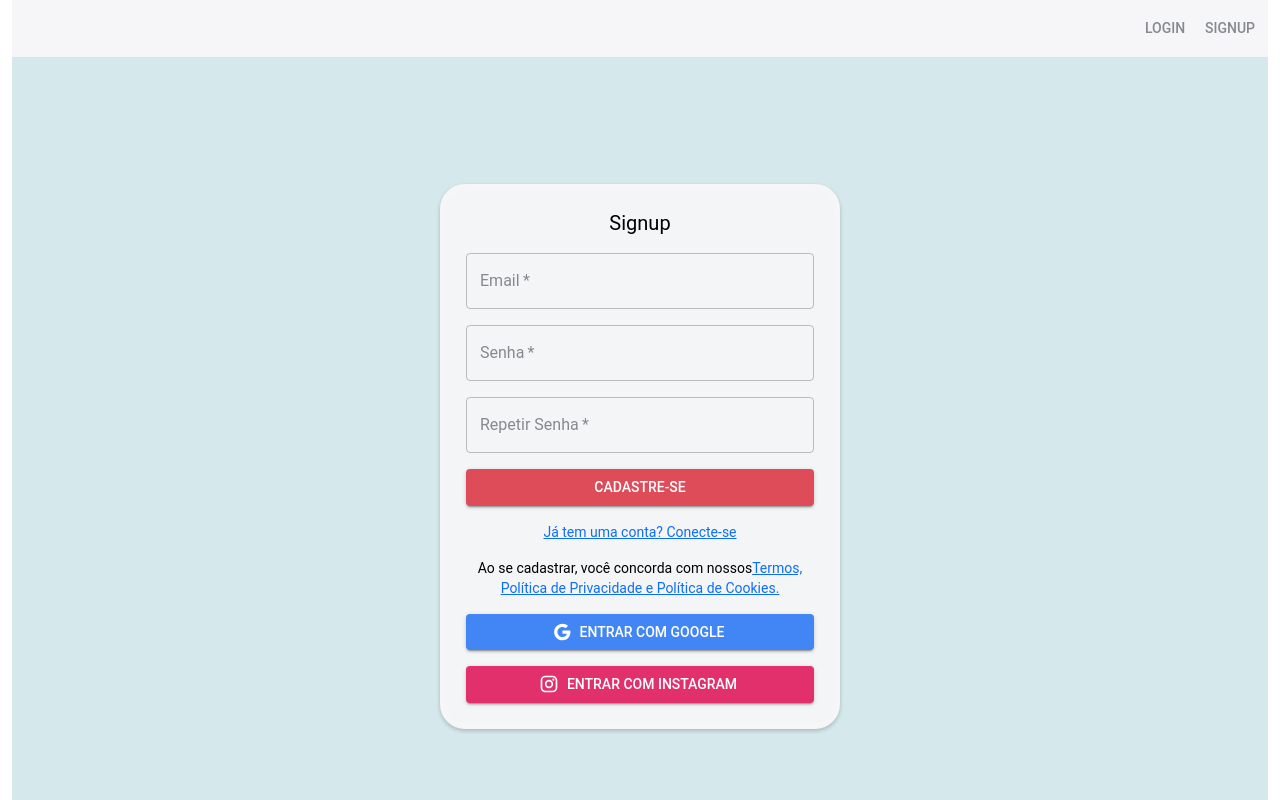
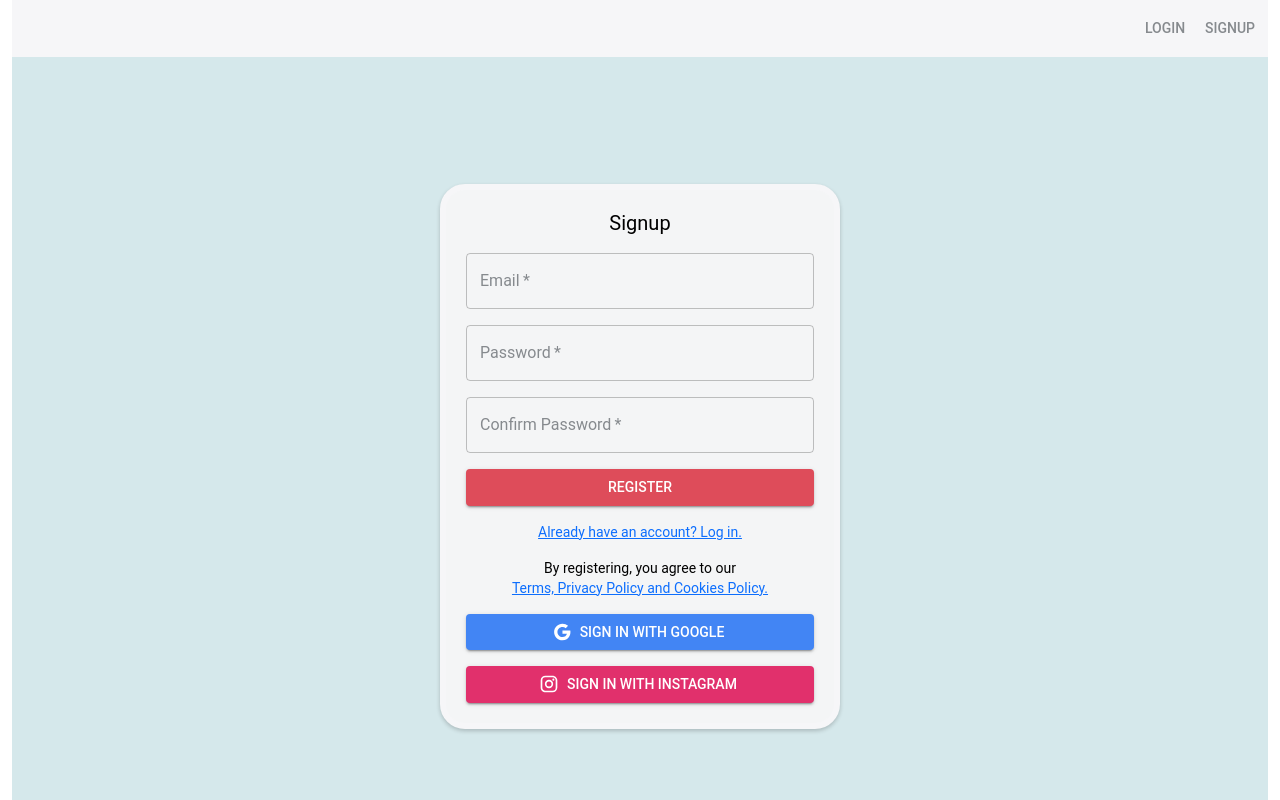
Before and after one commit to nestorjunior/list.me, a React (Vite) app: page /signup in a window 1280 px wide. Shown: the top 800 px of the page. Built offline with nearby package versions, Linux system fonts and the light colour scheme.

Commit message:
refactor: component login

```diff
--- a/src/components/Login/index.tsx
+++ b/src/components/Login/index.tsx
@@ -1,192 +1,97 @@
 import React, { FormEvent, useState } from 'react';
-import { Box, Button, TextField, Typography, IconButton } from '@mui/material';
-import { useTheme } from '@mui/material/styles';
+import { Box, Button, TextField, Typography } from '@mui/material';
 import { Google as GoogleIcon, Instagram as InstagramIcon } from '@mui/icons-material';
 
-import {
-	LoginFormContainer,
-	LoginFormStyled,
-} from './styles'
+export function Login () {
+  const [email, setEmail] = useState<string>('');
+  const [password, setPassword] = useState<string>('');
+  const [error, setError] = useState<string>('');
 
-export function Login () {
-  // const [email, setEmail] = useState<string>('');
-  // const [password, setPassword] = useState<string>('');
-  // const [error, setError] = useState<string>('');
+  const handleSubmit = async (event: FormEvent<HTMLFormElement>) => {
+    event.preventDefault();
+    if (!validateEmail(email)) {
+      setError('Invalid email');
+      return;
+    }
 
-  // const handleSubmit = async (event: FormEvent<HTMLFormElement>) => {
-  //   event.preventDefault();
-  //   if (!validateEmail(email)) {
-  //     setError('Invalid email');
-  //     return;
-  //   }
+    if (!validatePassword(password)) {
+      setError('Password must be at least 6 characters long');
+      return;
+    }
 
-  //   if (!validatePassword(password)) {
-  //     setError('Password must be at least 6 characters long');
-  //     return;
-  //   }
+    setError('');
 
-  //   setError('');
+    try {
+      const token = await authenticateUser(email, password);
+      localStorage.setItem('token', token);
+      window.location.href = '/';
+    } catch (error) {
+      console.error('Error authenticating:', error);
+      setError('Check your credentials and try again');
+    }
+  };
 
-  //   try {
-  //     const token = await authenticateUser(email, password);
-  //     localStorage.setItem('token', token);
-  //     window.location.href = '/';
-  //   } catch (error) {
-  //     console.error('Error authenticating:', error);
-  //     setError('Check your credentials and try again');
-  //   }
-  // };
+  const validateEmail = (email: string): boolean => {
+    const emailRegex = /^[^\s@]+@[^\s@]+\.[^\s@]+$/;
+    return emailRegex.test(email);
+  };
 
-  // const validateEmail = (email: string): boolean => {
-  //   const emailRegex = /^[^\s@]+@[^\s@]+\.[^\s@]+$/;
-  //   return emailRegex.test(email);
-  // };
+  const validatePassword = (password: string): boolean => {
+    return password.length >= 6;
+  };
 
-  // const validatePassword = (password: string): boolean => {
-  //   return password.length >= 6;
-  // };
+  const authenticateUser = async (
+    email: string,
+    password: string
+  ): Promise<string> => {
+    const url =
+      'https://identitytoolkit.googleapis.com/v1/accounts:signInWithPassword?key=AIzaSyD3qEBHWnUAwir0xQ2B9NztF7TIeOSLjPU';
 
-  // const authenticateUser = async (
-  //   email: string,
-  //   password: string
-  // ): Promise<string> => {
-  //   const url =
-  //     'https://identitytoolkit.googleapis.com/v1/accounts:signInWithPassword?key=AIzaSyD3qEBHWnUAwir0xQ2B9NztF7TIeOSLjPU';
+    const response = await fetch(url, {
+      method: 'POST',
+      headers: {
+        'Content-Type': 'application/json',
+      },
+      body: JSON.stringify({
+        email,
+        password,
+        returnSecureToken: true,
+      }),
+    });
 
-  //   const response = await fetch(url, {
-  //     method: 'POST',
-  //     headers: {
-  //       'Content-Type': 'application/json',
-  //     },
-  //     body: JSON.stringify({
-  //       email,
-  //       password,
-  //       returnSecureToken: true,
-  //     }),
-  //   });
+    if (!response.ok) {
+      console.log(response);
+      throw new Error('Authentication error');
+    }
 
-  //   if (!response.ok) {
-  //     console.log(response);
-  //     throw new Error('Authentication error');
-  //   }
-
-  //   const data = await response.json();
-  //   return data.idToken;
-  // };
+    const data = await response.json();
+    return data.idToken;
+  };
 
   return (
-    // <LoginFormContainer>
-		// 	<div className="col-sm-4">
-		// 		<LoginFormStyled className="card mb-4">
-		// 			<div className="card-header">Login</div>
-		// 			<div className="card-body">
-		// 				<form onSubmit={handleSubmit}>
-		// 					<div className="mb-3">
-		// 						<label className="small mb-1">Email</label>
-		// 						<input
-		// 							className='form-control'
-		// 							type="email"
-		// 							placeholder="Email"
-		// 							value={email}
-		// 							onChange={(e) => setEmail(e.target.value)}
-		// 							required
-		// 							style={{marginBottom: '15px'}}
-		// 						/>
-		// 					</div>
+		<>
+			<Box component="form" sx={{ display: 'flex', flexDirection: 'column', gap: 2, width: '100%', maxWidth: '400px', backgroundColor: '#f4f5f6', padding: '20px', borderRadius: '25px', border: '6px solid var(--white-100)', boxShadow: '0px 2px 4px rgba(0, 0, 0, 0.2)',}} onSubmit={handleSubmit}>
+				<Typography variant="h5" align="center" sx={{ mt: 0 }}>
+					Login
+				</Typography>
 
-		// 					<div className="mb-3">
-		// 						<label className="small mb-1">Password</label>
-		// 						<input
-		// 							className='form-control'
-		// 							type="password"
-		// 							placeholder="Password"
-		// 							value={password}
-		// 							onChange={(e) => setPassword(e.target.value)}
-		// 							required
-		// 							style={{marginBottom: '15px'}}
-		// 						/>
-		// 					</div>
+				<TextField label="Email" variant="outlined" value={email} onChange={(e) => setEmail(e.target.value)} fullWidth required />
+				<TextField label="Password" type="password" value={password} onChange={(e) => setPassword(e.target.value)} variant="outlined" fullWidth required />
+				{error && <div className="error-message">{error}</div>}
+				<Button type="submit" variant="contained" color="primary" fullWidth>Login</Button>
 
-		// 					{error && <div className="error-message">{error}</div>}
+				<Typography variant="body2" align="center" sx={{ mt: 0 }}>
+					<a href="#">Forgot password?</a>
+				</Typography>
 
-		// 					<Button color='error' variant="contained">
-		// 						Save changes
-		// 					</Button>
-		// 				</form>
-		// 			</div>
-		// 		</LoginFormStyled>
-		// 	</div>
-    // </LoginFormContainer>
-		<>
+				<Button variant="contained" color="primary" fullWidth startIcon={<GoogleIcon />} sx={{ backgroundColor: '#4285F4', color: '#fff', '&:hover': { backgroundColor: '#357ae8' } }} onClick={() => { console.log('Login Google')}}>
+					Sign in with Google
+				</Button>
 
-			<Box
-				component="form"
-				sx={{
-					display: 'flex',
-					flexDirection: 'column',
-					gap: 2,
-					width: '100%',
-					maxWidth: '400px',
-					backgroundColor: '#f4f5f6',
-					padding: '20px',
-					borderRadius: '25px',
-					border: '6px solid var(--white-100)',
-					boxShadow: '0px 2px 4px rgba(0, 0, 0, 0.2)',
-				}}
-    	>
-      <Typography variant="h5" align="center" sx={{ mt: 0 }}>
-        Login
-      </Typography>
-      <TextField
-        label="Email"
-        variant="outlined"
-        fullWidth
-        required
-      />
-      <TextField
-        label="Senha"
-        type="password"
-        variant="outlined"
-        fullWidth
-        required
-      />
-      <Button
-        type="submit"
-        variant="contained"
-        color="primary"
-        fullWidth
-      >
-        Entrar
-      </Button>
-      <Typography variant="body2" align="center" sx={{ mt: 0 }}>
-        <a href="#">Esqueceu a senha?</a>
-      </Typography>
-      <Button
-        variant="contained"
-        color="primary"
-        fullWidth
-        startIcon={<GoogleIcon />}
-        sx={{ backgroundColor: '#4285F4', color: '#fff', '&:hover': { backgroundColor: '#357ae8' } }}
-        onClick={() => {
-          console.log('Login Google')
-        }}
-      >
-        Entrar com Google
-      </Button>
-      <Button
-        variant="contained"
-        color="secondary"
-        fullWidth
-        startIcon={<InstagramIcon />}
-        sx={{ backgroundColor: '#E1306C', color: '#fff', '&:hover': { backgroundColor: '#c1265c' } }}
-        onClick={() => {
-          console.log('Login Instagram')
-        }}
-      >
-        Entrar com Instagram
-      </Button>
-    </Box>
-
+				<Button variant="contained" color="secondary" fullWidth startIcon={<InstagramIcon />} sx={{ backgroundColor: '#E1306C', color: '#fff', '&:hover': { backgroundColor: '#c1265c' } }} onClick={() => { console.log('Login Instagram')}}>
+					Sign in with Instagram
+				</Button>
+    	</Box>
 		</>
   );
 };
--- a/src/components/Signup/index.tsx
+++ b/src/components/Signup/index.tsx
@@ -8,6 +8,7 @@ import {
 	SignupFormStyled,
 	StyledTermsLink
 } from './styles'
+
 
 export function Signup() {
 	// const [email, setEmail] = useState<string>('');
@@ -132,83 +133,36 @@ export function Signup() {
 				<p>Integer convallis eget leo eu maximus. Maecenas et lorem ex. Aliquam vehicula, orci vitae luctus commodo, risus est molestie nibh, vel faucibus est felis nec arcu. Duis dignissim sit amet libero et facilisis. Integer eget dolor quis lectus commodo rutrum. Vivamus dapibus, libero eget rhoncus mattis, augue nulla rhoncus ante, ac tincidunt purus leo vel dolor. Mauris mollis ante eu rutrum dictum. Maecenas dignissim neque quis lacus pretium consequat. Nullam non metus massa. Cras sollicitudin, est ac euismod egestas, orci ipsum ultrices mi, rutrum iaculis sem mi eget magna. Ut non est odio.</p>
 				<p>Nulla et augue id lectus viverra pretium ut quis dolor. Nullam vitae accumsan justo, interdum mollis arcu. Cras non lacus massa. Vestibulum ante ipsum primis in faucibus orci luctus et ultrices posuere cubilia curae; In hac habitasse platea dictumst. Pellentesque habitant morbi tristique senectus et netus et malesuada fames ac turpis egestas. Ut gravida, odio eget accumsan pellentesque, sem nibh ultrices metus, ut sollicitudin diam justo et lorem. Suspendisse tristique risus quis molestie dapibus. Maecenas tempor in odio at eleifend. Aliquam tristique rhoncus urna. Aliquam laoreet ante et est bibendum pellentesque. Duis porttitor purus non massa sodales ultrices</p>
 			</Modal> */}
-				<Box
-					component="form"
-					sx={{
-						display: 'flex',
-						flexDirection: 'column',
-						gap: 2,
-						width: '100%',
-						maxWidth: '400px',
-						backgroundColor: '#f4f5f6',
-						padding: '20px',
-						borderRadius: '25px',
-						border: '6px solid var(--white-100)',
-						boxShadow: '0px 2px 4px rgba(0, 0, 0, 0.2)',
-					}}
-				>
-				<Typography variant="h5" align="center" sx={{ mt: 0 }}>
-					Signup
-				</Typography>
-				<TextField
-					label="Email"
-					variant="outlined"
-					fullWidth
-					required
-				/>
-				<TextField
-					label="Senha"
-					type="password"
-					variant="outlined"
-					fullWidth
-					required
-				/>
-				<TextField
-					label="Repetir Senha"
-					type="password"
-					variant="outlined"
-					fullWidth
-					required
-				/>
-				<Button
-					type="submit"
-					variant="contained"
-					color="primary"
-					fullWidth
-				>
-					Cadastre-se
-				</Button>
-				<Typography variant="body2" align="center" sx={{ mt: 0 }}>
-					<a href="#">Já tem uma conta? Conecte-se</a>
-				</Typography>
-				<Typography variant="body2" align="center" sx={{ mt: 0 }}>
-				Ao se cadastrar, você concorda com nossos<a href="#">Termos, Política de Privacidade e Política de Cookies.</a>
-				</Typography>
-				<Button
-					variant="contained"
-					color="primary"
-					fullWidth
-					startIcon={<GoogleIcon />}
-					sx={{ backgroundColor: '#4285F4', color: '#fff', '&:hover': { backgroundColor: '#357ae8' } }}
-					onClick={() => {
-						console.log('Login Google')
-					}}
-				>
-					Entrar com Google
-				</Button>
-				<Button
-					variant="contained"
-					color="secondary"
-					fullWidth
-					startIcon={<InstagramIcon />}
-					sx={{ backgroundColor: '#E1306C', color: '#fff', '&:hover': { backgroundColor: '#c1265c' } }}
-					onClick={() => {
-						console.log('Login Instagram')
-					}}
-				>
-					Entrar com Instagram
-				</Button>
+				<Box component="form" sx={{ display: 'flex', flexDirection: 'column', gap: 2, width: '100%', maxWidth: '400px', backgroundColor: '#f4f5f6', padding: '20px', borderRadius: '25px', border: '6px solid var(--white-100)', boxShadow: '0px 2px 4px rgba(0, 0, 0, 0.2)',}}>
+					<Typography variant="h5" align="center" sx={{ mt: 0 }}>
+						Signup
+					</Typography>
+
+					<TextField label="Email" variant="outlined" fullWidth required />
+					<TextField label="Password" type="password" variant="outlined" fullWidth required />
+					<TextField label="Confirm Password" type="password" variant="outlined" fullWidth required />
+
+					<Button type="submit" variant="contained" color="primary" fullWidth>Register</Button>
+
+					<Typography variant="body2" align="center" sx={{ mt: 0 }}>
+						<a href="#">Already have an account? Log in.</a>
+					</Typography>
+
+					<Typography variant="body2" align="center" sx={{ mt: 0 }}>
+						By registering, you agree to our<br/>
+						<a href="#">Terms, Privacy Policy and Cookies Policy.</a>
+					</Typography>
+
+					<Button variant="contained" color="primary" fullWidth startIcon={<GoogleIcon />} sx={{ backgroundColor: '#4285F4', color: '#fff', '&:hover': { backgroundColor: '#357ae8' } }} onClick={() => { console.log('Login Google')}}>
+						Sign in with Google
+					</Button>
+
+					<Button variant="contained" color="secondary" fullWidth startIcon={<InstagramIcon />} sx={{ backgroundColor: '#E1306C', color: '#fff', '&:hover': { backgroundColor: '#c1265c' } }} onClick={() => { console.log('Login Instagram')}}>
+						Sign in with Instagram
+					</Button>
+
 			</Box>
+
 		</>
 	)
 }
```
Also changed, not shown: src/components/DownloadAppCard/index.tsx (added, +43 -0 lines), src/components/Login/styles.ts (+0 -20 lines), src/components/DownloadAppCard/styles.ts (added).
